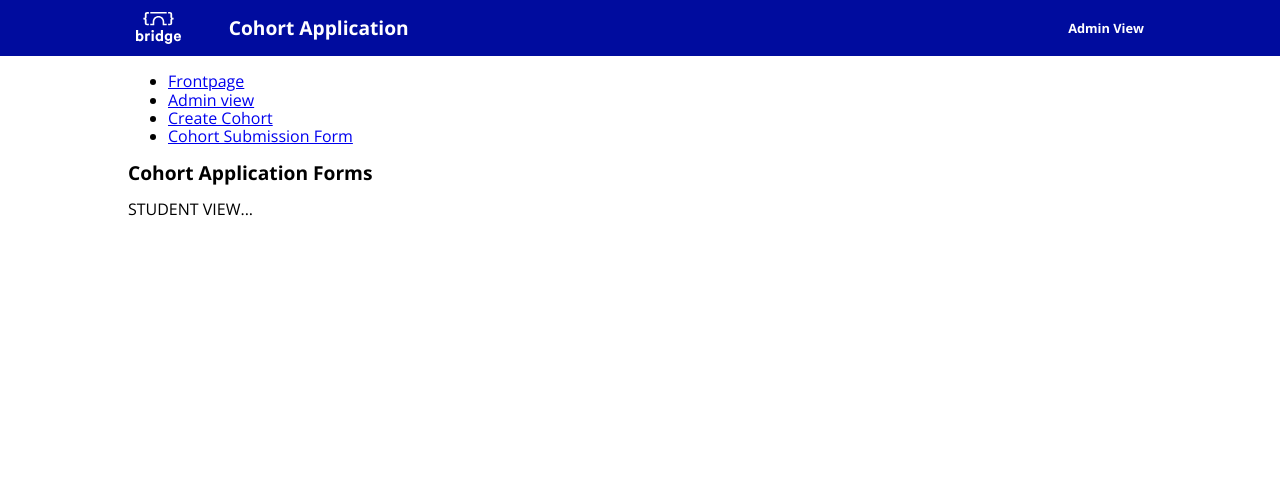
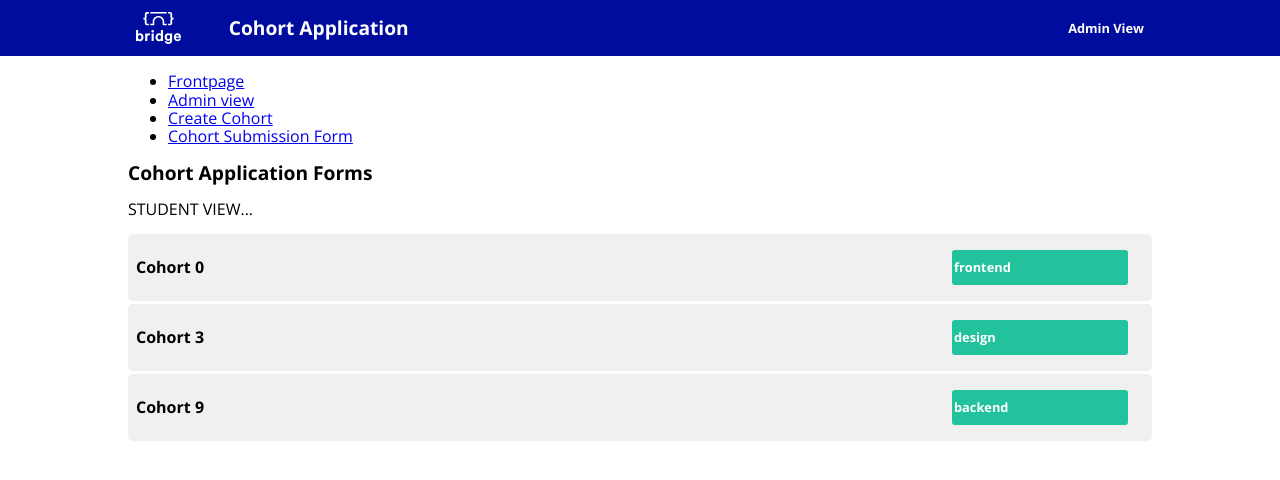
Before and after one commit to bridge-school/applications-frontend, a React (Create React App) app: page / in a window 1280 px wide. Shown: the top 480 px of the page. Built offline with nearby package versions, Linux system fonts and the light colour scheme.

Commit message:
rename components and add test data

```diff
--- /dev/null
+++ b/src/components/ListContainer.js
@@ -0,0 +1,57 @@
+import React from 'react';
+import styled from 'styled-components';
+import PropTypes from 'prop-types';
+import ListItem from './ListItem';
+
+const List = styled.ul`
+  list-style: none;
+  padding: 0;
+`;
+
+export default function ListContainer() {
+  const cohortData = [
+    {
+      cohort_id: 'b159c1e3-3d97-4f34-8755-3745e73a2762',
+      cohort_name: 'Cohort 0',
+      cohort_type: 'frontend',
+      cohort_slug: 'cohort-0-frontend',
+      date_open: '2019-05-25T14:34:52.778Z',
+      date_closed: '2019-05-25T14:34:52.778Z',
+      date_response: '2019-05-25T14:34:52.778Z',
+    },
+    {
+      cohort_id: '4f6ead02-7aab-4e97-977e-442f4845aec7',
+      cohort_name: 'Cohort 3',
+      cohort_type: 'design',
+      cohort_slug: 'cohort-3-design',
+      date_open: '2019-03-25T14:34:52.778Z',
+      date_closed: '2019-03-25T14:34:52.778Z',
+      date_response: '2019-03-25T14:34:52.778Z',
+    },
+    {
+      cohort_id: '2f531e50-925b-49f7-8194-9576b2ff3cf1',
+      cohort_name: 'Cohort 9',
+      cohort_type: 'backend',
+      cohort_slug: 'cohort-9-backend',
+      date_open: '2020-03-25T14:34:52.778Z',
+      date_closed: '2020-03-25T14:34:52.778Z',
+      date_response: '2020-03-25T14:34:52.778Z',
+    },
+  ];
+  return (
+    <List>
+      {cohortData.map(li => (
+        <ListItem
+          key={li.cohort_id}
+          name={li.cohort_name}
+          type={li.cohort_type}
+          url={li.cohort_slug}
+        />
+      ))}
+    </List>
+  );
+}
+
+ListContainer.propTypes = {
+  cohortData: PropTypes.array.isRequired,
+};
--- a/src/components/ApplicationListItem.js
+++ b/src/components/ListItem.js
@@ -1,8 +1,9 @@
 import React from 'react';
 import styled from 'styled-components';
 import PropTypes from 'prop-types';
+import Button from './Button';
 
-const ListItem = styled.li`
+const LI = styled.li`
   background-color: ${props => props.theme.grey};
   padding: ${props => props.theme.padding};
   margin: 0.2rem 0;
@@ -13,22 +14,25 @@ const ListItem = styled.li`
 const Link = styled.a`
   display: flex;
   justify-content: space-between;
+  align-items: center;
   color: black;
   text-decoration: none;
   } */}
 `;
 
-export default function ApplicationListItem({ name }) {
+export default function ListItem({ name, type, url }) {
   return (
-    <ListItem>
-      <Link href="#">
+    <LI>
+      <Link href={'apply/' + url}>
         {name}
-        <div>button component...</div>
+        <Button text={type} />
       </Link>
-    </ListItem>
+    </LI>
   );
 }
 
-ApplicationListItem.propTypes = {
+ListItem.propTypes = {
   name: PropTypes.string.isRequired,
+  type: PropTypes.string.isRequired,
+  url: PropTypes.string.isRequired,
 };
--- a/src/views/StudentView.js
+++ b/src/views/StudentView.js
@@ -1,11 +1,13 @@
 import React from 'react';
 import PageTitle from '../components/PageTitle';
+import ListContainer from '../components/ListContainer';
 
 export default function StudentView() {
   return (
     <div>
       <PageTitle title="Cohort Application Forms" />
       <p>STUDENT VIEW...</p>
+      <ListContainer />
     </div>
   );
 }
```
Also changed, not shown: src/components/ApplicationListContainer.js (deleted, +0 -23 lines).
